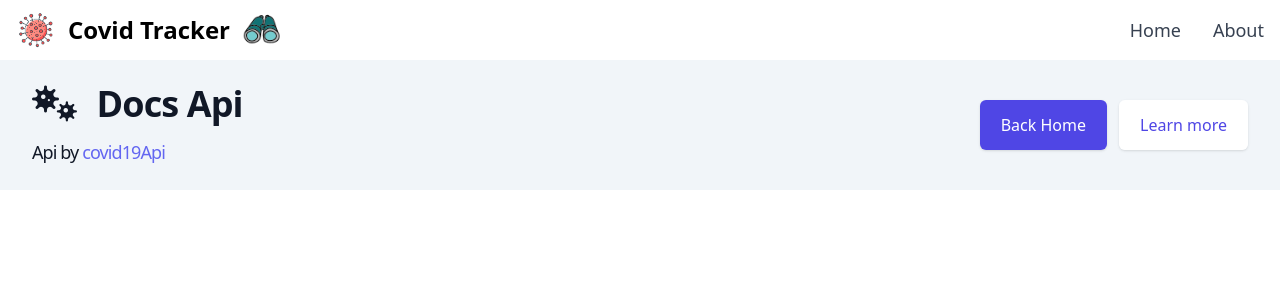
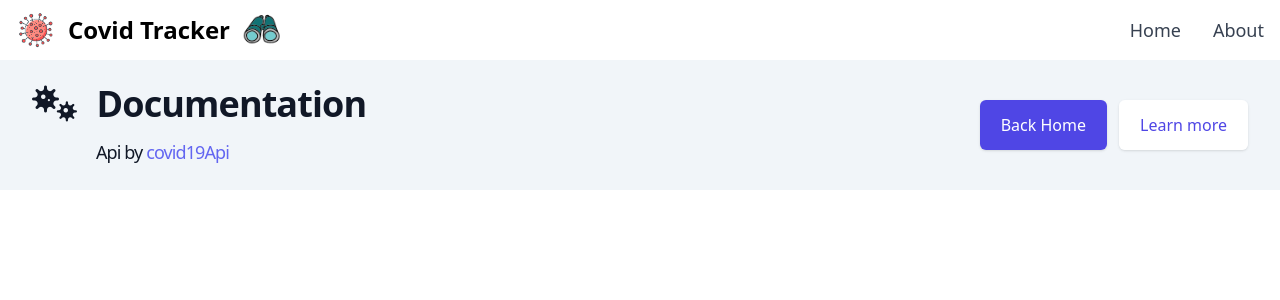
Before and after one commit to msperl00/Covid19-Tracker, a Vue app: page /about in a window 1280 px wide. Shown: the top 300 px of the page. Built offline with nearby package versions, Linux system fonts and the light colour scheme.

Commit message:
add feature worldData

```diff
--- /dev/null
+++ b/src/components/Tracker.vue
@@ -0,0 +1,40 @@
+<template>
+  <div class="container bg-indigo-400">
+
+  </div>
+</template>
+
+<script>
+
+import { ref, onMounted } from 'vue'
+
+export default {
+    name: 'Tracker',
+    setup(){
+
+        const worldData =  async () => {
+
+            const response = await fetch('https://disease.sh/v3/covid-19/all');
+            console.log(response);
+            const data = await response.json();
+            return data;
+
+        }
+
+         onMounted( () => {
+             console.log('mounted in the composition api!')
+             worldData();
+        })
+    },
+    methods: {
+
+
+    },
+
+
+}
+</script>
+
+<style>
+
+</style>
--- a/src/views/About.vue
+++ b/src/views/About.vue
@@ -11,8 +11,9 @@ import ButtonRepo from '@/components/ButtonRepo.vue'
         class="text-3xl font-extrabold  leading-9 tracking-tight text-gray-900 sm:text-4xl sm:leading-10"
       >
       <i class="fa fa-viruses mr-3 h-10 mb-3"></i>
-        Docs Api
-        <p class="text-lg font-light ">Api by <a class="text-indigo-500" href="https://disease.sh/">covid19Api</a></p>
+        Documentation
+
+        <p class="text-lg font-light ml-16">Api by <a class="text-indigo-500" href="https://disease.sh/">covid19Api</a></p>
       </h2>
       <div id="BackHome" class="mt-8 flex lg:mt-0 lg:flex-shrink-0 ">
         <div class="inline-flex rounded-md shadow">
--- a/src/views/GlobalDetails.vue
+++ b/src/views/GlobalDetails.vue
@@ -1,6 +1,6 @@
 <template>
 
-  <div>
+
     <div
       class="mx-auto max-w-screen-xl  sm:px-4 lg:flex lg:justify-between md:flex md:justify-between lg:py-6 lg:px-8 md:py-6 md:px-8"
     >
@@ -18,18 +18,17 @@
             >Go back</router-link
           >
         </div>
-        <ButtonRepo />
       </div>
     </div>
-  </div>
+  <Tracker />
+
 </template>
+<script>
+import Tracker from '../components/Tracker.vue'
 
-<script>
 export default {
     name: 'GlobalDetails',
-    setup(){
-
-    }
+    components: {Tracker},
 
 }
 </script>
```
